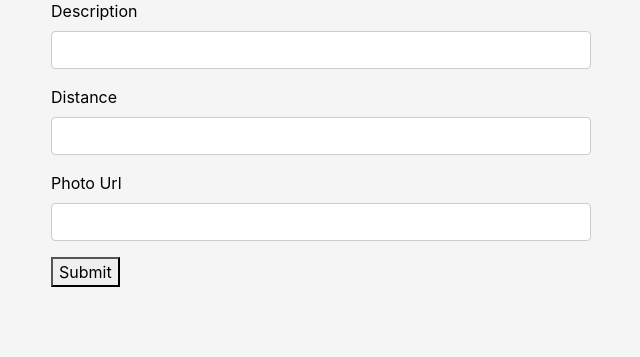
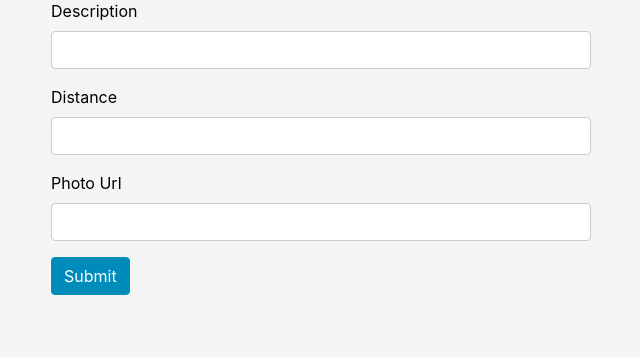
Before and after one commit to edfranco/hikr, a Django app: page /new_hike/ in a window 1280 px wide. Shown: the part 122-479 px from the top of the page, without its empty margins (319-959 px from the left). Run offline with Django 3.2, Linux system fonts and the light colour scheme; some libraries are stand-ins or nearby versions.

Commit message:
fixed post button

```diff
--- a/hikr_app/templates/post.html
+++ b/hikr_app/templates/post.html
@@ -20,7 +20,7 @@
 						<label for="photo_url">Photo Url</label>
 						<input type="text" class="form-control" name="photo_url" required>
 					</div>
-					<button type="submit">Submit</button>
+					<button type="submit" class="btn btn-secondary button-color">Submit</button>
 				</form>
 
 		</div>
```
